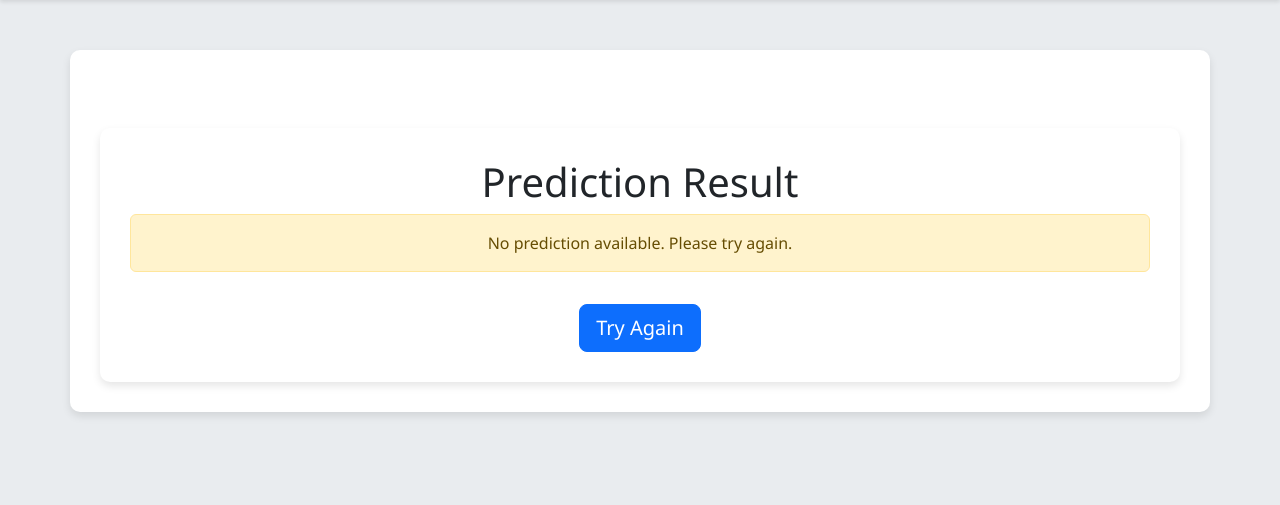
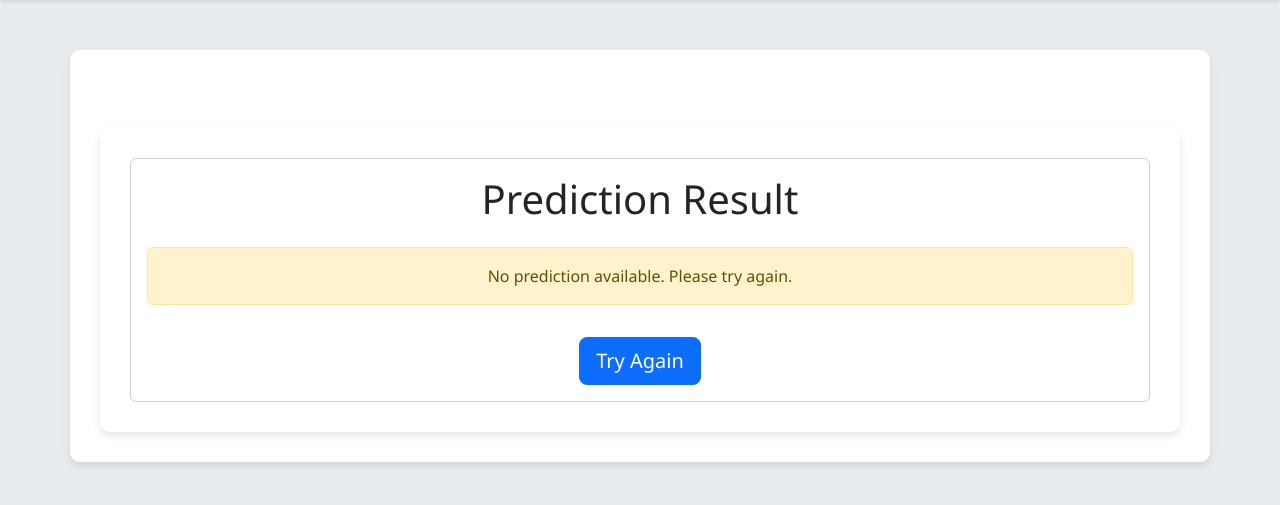
Before and after one commit to Aryanrai037/Machine-Learning-Approach-for-Employee-Performance-Prediction, a Flask app: page /submit in a window 1280 px wide. Shown: the part 56-561 px from the top of the page. Run offline with Flask 3, Linux system fonts and the light colour scheme.

Commit message:
submit.html

```diff
--- a/Machine-Learning-Approach-for-Employee-Performance-Prediction-main/templates/submit.html
+++ b/Machine-Learning-Approach-for-Employee-Performance-Prediction-main/templates/submit.html
@@ -3,21 +3,23 @@
 {% block title %}Prediction Result{% endblock %}
 
 {% block content %}
-<div class="container mt-5 text-center">
-    <header>
-        <h1>Prediction Result</h1>
-    </header>
+<div class="container mt-5">
+    <div class="card text-center">
+        <div class="card-body">
+            <h1 class="card-title">Prediction Result</h1>
 
             {% if prediction_text %}
-        <div class="alert alert-info">
+                <div class="alert alert-info mt-4" role="alert">
                     {{ prediction_text }}
                 </div>
             {% else %}
-        <div class="alert alert-warning">
+                <div class="alert alert-warning mt-4" role="alert">
                     No prediction available. Please try again.
                 </div>
             {% endif %}
 
             <a href="{{ url_for('home1') }}" class="btn btn-primary btn-lg mt-3">Try Again</a>
         </div>
+    </div>
+</div>
 {% endblock %}
```
Lines whose indentation alone changed are shown as unchanged.
